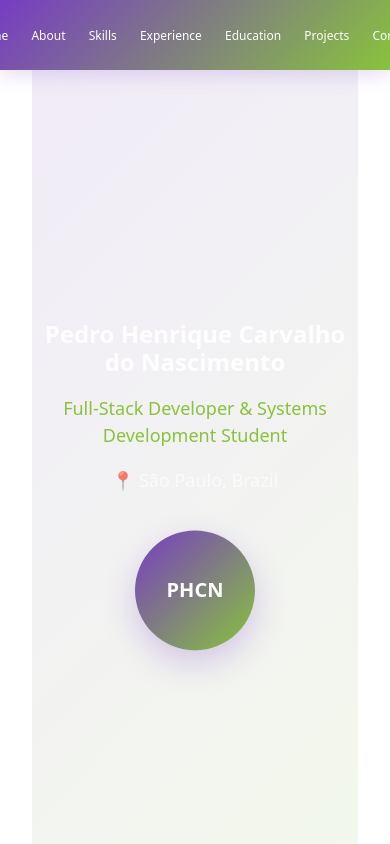
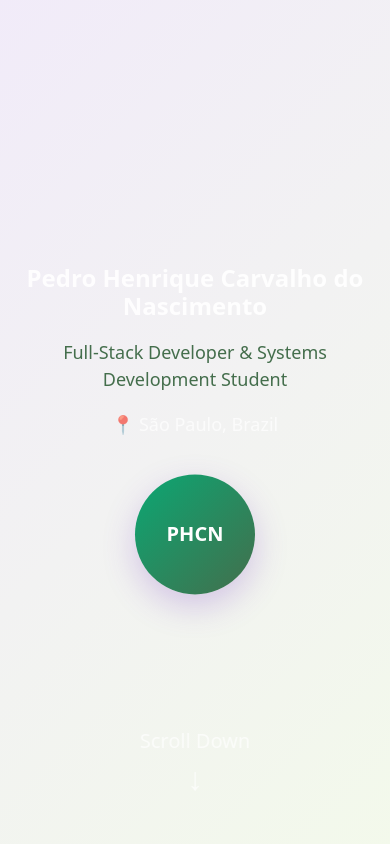
Before and after one commit to pedrohcnascimento/PortfolioPHCN, a React (Vite) app: page / in a window 390 px wide. Shown: the top 844 px of the page. Built offline with nearby package versions, Linux system fonts and the light colour scheme.

Commit message:
Dia 05/03/2026 tirando a topbar e melhorando o design do site

```diff
--- a/src/App.css
+++ b/src/App.css
@@ -1,9 +1,9 @@
 @import './variables.css';
 
 #root {
-  max-width: 1280px;
-  margin: 0 auto;
-  padding: var(--spacing-xl);
+  width: 100%;
+  margin: 0;
+  padding: 0;
   text-align: center;
 }
 
--- a/src/App.jsx
+++ b/src/App.jsx
@@ -3,12 +3,10 @@ import { BrowserRouter as Router, Routes, Route } from 'react-router-dom'
 import { SpeedInsights } from "@vercel/speed-insights/react"
 import { Analytics } from "@vercel/analytics/react"
 import Dashboard from './pages/dashboard/Dashboard'
-import Topbar from './components/topbar/Topbar'
 
 function AppContent(){
   return(
     <div className="AppContent">
-      <Topbar />
       <main className="main-content">
         <Routes>
           <Route path="/" element={<Dashboard />} />
--- a/src/components/topbar/Topbar.css
+++ /dev/null
@@ -1,92 +0,0 @@
-@import '../../variables.css';
-
-.topbar {
-    position: fixed;
-    top: 0;
-    left: 0;
-    right: 0;
-    width: 100%;
-    background: var(--gradient-primary);
-    box-shadow: 0 4px 20px rgba(119, 60, 195, 0.2);
-    z-index: 1000;
-    padding: 0;
-}
-
-.nav-list {
-    display: flex;
-    list-style: none;
-    margin: 0;
-    padding: 0 var(--spacing-lg);
-    height: 70px;
-    align-items: center;
-    justify-content: center;
-    gap: 0;
-}
-
-.nav-link {
-    background: none;
-    border: none;
-    color: var(--bg-light);
-    font-size: var(--font-size-base);
-    font-weight: var(--font-weight-medium);
-    padding: 0.75rem var(--spacing-lg);
-    cursor: pointer;
-    transition: all var(--transition-normal);
-    position: relative;
-    white-space: nowrap;
-}
-
-.nav-link::after {
-    content: '';
-    position: absolute;
-    bottom: 10px;
-    left: 50%;
-    width: 0;
-    height: 3px;
-    background-color: var(--accent-color);
-    transform: translateX(-50%);
-    transition: width var(--transition-normal);
-    border-radius: var(--radius-sm);
-}
-
-.nav-link:hover {
-    color: #f0f0f0;
-    background-color: rgba(255, 255, 255, 0.1);
-    border-radius: var(--radius-md);
-}
-
-.nav-link:hover::after {
-    width: 80%;
-}
-
-
-
-/* Responsive Design */
-@media (max-width: 768px) {
-    .nav-list {
-        padding: 0 var(--spacing-md);
-        gap: var(--spacing-sm);
-    }
-
-    .nav-link {
-        padding: 0.6rem 0.8rem;
-        font-size: var(--font-size-sm);
-    }
-
-    .topbar {
-        padding: 0;
-    }
-}
-
-@media (max-width: 480px) {
-    .nav-list {
-        overflow-x: auto;
-        padding: 0 0.5rem;
-        gap: 0.25rem;
-    }
-
-    .nav-link {
-        padding: 0.5rem 0.6rem;
-        font-size: 0.75rem;
-    }
-}
--- a/src/components/topbar/Topbar.jsx
+++ /dev/null
@@ -1,62 +0,0 @@
-import React, { useState, useEffect } from 'react';
-import './Topbar.css';
-
-export default function Topbar() {
-    const [activeSection, setActiveSection] = useState('hero');
-
-    const sections = [
-        { id: 'hero', label: 'Home' },
-        { id: 'about', label: 'About' },
-        { id: 'skills', label: 'Skills' },
-        { id: 'experience', label: 'Experience' },
-        { id: 'education', label: 'Education' },
-        { id: 'projects', label: 'Projects' },
-        { id: 'contact', label: 'Contact' },
-    ];
-
-    const scrollToSection = (sectionId) => {
-        const element = document.getElementById(sectionId);
-        if (element) {
-            const offsetTop = element.offsetTop - 70; // Account for fixed topbar height
-            window.scrollTo({
-                top: offsetTop,
-                behavior: 'smooth'
-            });
-        }
-    };
-
-    useEffect(() => {
-        const handleScroll = () => {
-            const scrollPosition = window.scrollY + 100; // Offset for better detection
-
-            for (let i = sections.length - 1; i >= 0; i--) {
-                const section = sections[i];
-                const element = document.getElementById(section.id);
-                if (element && element.offsetTop <= scrollPosition) {
-                    setActiveSection(section.id);
-                    break;
-                }
-            }
-        };
-
-        window.addEventListener('scroll', handleScroll);
-        return () => window.removeEventListener('scroll', handleScroll);
-    }, []);
-
-    return (
-        <nav className="topbar">
-            <ul className="nav-list">
-                {sections.map((section) => (
-                    <li key={section.id}>
-                        <button
-                            className={`nav-link ${activeSection === section.id ? 'active' : ''}`}
-                            onClick={() => scrollToSection(section.id)}
-                        >
-                            {section.label}
-                        </button>
-                    </li>
-                ))}
-            </ul>
-        </nav>
-    );
-}
--- a/src/index.css
+++ b/src/index.css
@@ -1,8 +1,8 @@
 @import './variables.css';
 
 :root {
-  --primary-color: #773cc3;
-  --accent-color: #88c33c;
+  --primary-color: #10B981;
+  --accent-color: #3A5A40;
 
   font-family: var(--font-family);
   line-height: 1.5;
@@ -48,7 +48,7 @@ button {
   font-size: var(--font-size-base);
   font-weight: var(--font-weight-medium);
   font-family: inherit;
-  background-color: #1a1a1a;
+  background-color: #0B0F0C;
   cursor: pointer;
   transition: border-color var(--transition-fast);
 }
--- a/src/pages/dashboard/Dashboard.css
+++ b/src/pages/dashboard/Dashboard.css
@@ -26,12 +26,15 @@ section.visible {
 
 /* Hero Section */
 .hero-section {
-  padding: var(--spacing-2xl) var(--spacing-xl);
+  padding: 0 var(--spacing-xl) var(--spacing-2xl);
   background: linear-gradient(135deg, rgba(119, 60, 195, 0.1) 0%, rgba(136, 195, 60, 0.1) 100%);
   margin-bottom: 0;
   min-height: 100vh;
   display: flex;
   align-items: center;
+  width: 100%;
+  box-sizing: border-box;
+  position: relative;
 }
 
 .hero-content {
@@ -83,6 +86,30 @@ section.visible {
   color: var(--bg-light);
   box-shadow: var(--shadow-xl);
   animation: float 3s ease-in-out infinite;
+}
+
+.scroll-indicator {
+  position: absolute;
+  bottom: var(--spacing-xl);
+  left: 50%;
+  transform: translateX(-50%);
+  text-align: center;
+  color: var(--text-light);
+  font-size: var(--font-size-xl);
+  opacity: 0.8;
+  font-weight: var(--font-weight-medium);
+}
+
+.arrow {
+  font-size: var(--font-size-3xl);
+  margin-top: var(--spacing-sm);
+  animation: bounce 2s infinite;
+}
+
+@keyframes bounce {
+  0%, 20%, 50%, 80%, 100% { transform: translateY(0); }
+  40% { transform: translateY(-10px); }
+  60% { transform: translateY(-5px); }
 }
 
 @keyframes float {
@@ -174,7 +201,7 @@ section.visible {
 
 /* Content Sections */
 .content-section {
-  padding: var(--spacing-2xl) 0;
+  padding: var(--spacing-2xl) var(--spacing-xl);
   min-height: 100vh;
   display: flex;
   flex-direction: column;
@@ -208,6 +235,7 @@ section.visible {
 .about-content {
   max-width: 800px;
   margin: 0 auto;
+  padding: 0;
 }
 
 .about-text {
@@ -238,6 +266,7 @@ section.visible {
 }
 
 .skill-category {
+  /* lighter accent background for readability */
   background: rgba(26, 26, 26, 0.5);
   padding: var(--spacing-lg);
   border-radius: var(--radius-lg);
@@ -247,13 +276,13 @@ section.visible {
 
 .skill-category:hover {
   transform: translateY(-8px) scale(1.02);
-  box-shadow: var(--shadow-lg), 0 0 20px rgba(136, 195, 60, 0.2);
-  border-color: var(--accent-color);
+  box-shadow: var(--shadow-lg), 0 0 20px rgba(58, 90, 64, 0.2);
+  border-color: var(--primary-color);
   animation: subtle-rotate 3s ease-in-out infinite;
 }
 
 .skill-category h3 {
-  color: var(--accent-color);
+  color: var(--text-light);
   font-size: var(--font-size-lg);
   margin-bottom: var(--spacing-md);
   font-weight: var(--font-weight-semibold);
@@ -266,22 +295,22 @@ section.visible {
 }
 
 .skill-tag {
-  background: rgba(136, 195, 60, 0.1);
-  color: var(--accent-color);
+  background: rgba(119, 60, 195, 0.1);
+  color: var(--primary-color);
   padding: var(--spacing-xs) var(--spacing-sm);
   border-radius: var(--radius-md);
   font-size: var(--font-size-sm);
   font-weight: var(--font-weight-medium);
-  border: 1px solid rgba(136, 195, 60, 0.3);
+  border: 1px solid rgba(119, 60, 195, 0.3);
   transition: all var(--transition-fast);
   position: relative;
 }
 
 .skill-tag:hover {
-  background: var(--primary-color);
+  background: var(--accent-color);
   color: var(--text-light);
   transform: scale(1.1);
-  box-shadow: 0 0 15px rgba(136, 195, 60, 0.5);
+  box-shadow: 0 0 12px rgba(119, 60, 195, 0.4);
 }
 
 /* Experience Section */
@@ -329,13 +358,13 @@ section.visible {
 }
 
 .experience-type.professional {
-  background: rgba(119, 60, 195, 0.2);
+  background: rgba(16, 185, 129, 0.2);
   color: var(--primary-color);
   border: 1px solid var(--primary-color);
 }
 
 .experience-type.academic {
-  background: rgba(119, 60, 195, 0.2);
+  background: rgba(16, 185, 129, 0.2);
   color: var(--primary-color);
   border: 1px solid var(--primary-color);
 }
@@ -393,7 +422,7 @@ section.visible {
 .experience-link {
   color: var(--accent-color);
   text-decoration: none;
-  font-weight: var(--font-weight-medium);
+  font-weight: var(--font-weight-semibold);
   transition: all var(--transition-fast);
   display: inline-flex;
   align-items: center;
@@ -449,16 +478,15 @@ section.visible {
 }
 
 .education-status.completed {
-  background: rgba(136, 195, 60, 0.2);
-  color: var(--accent-color);
-  border: 1px solid var(--accent-color);
-  animation: glow-pulse 2s ease-in-out infinite;
+  background: rgba(16, 185, 129, 0.2);
+  color: var(--primary-color);
+  border: 1px solid var(--primary-color);
 }
 
 .education-status.in-progress {
-  background: rgba(119, 60, 195, 0.2);
-  color: var(--primary-color);
-  border: 1px solid var(--primary-color);
+  background: rgba(245, 158, 11, 0.2);
+  color: #f59e0b;
+  border: 1px solid #f59e0b;
   animation: pulse-glow 2s ease-in-out infinite;
 }
 
@@ -516,7 +544,7 @@ section.visible {
 .project-link {
   color: var(--accent-color);
   text-decoration: none;
-  font-weight: var(--font-weight-medium);
+  font-weight: var(--font-weight-semibold);
   transition: all var(--transition-fast);
   display: inline-flex;
   align-items: center;
--- a/src/pages/dashboard/Dashboard.jsx
+++ b/src/pages/dashboard/Dashboard.jsx
@@ -111,6 +111,10 @@ export default function Dashboard() {
               <span>PHCN</span>
             </div>
           </div>
+        </div>
+        <div className="scroll-indicator">
+          <span>Scroll Down</span>
+          <div className="arrow">↓</div>
         </div>
       </section>
 
--- a/src/variables.css
+++ b/src/variables.css
@@ -1,20 +1,20 @@
 :root {
   /* Brand Colors */
-  --primary-color: #773cc3;
-  --accent-color: #88c33c;
+  --primary-color: #0ba773;
+  --accent-color: #446e4c;
 
   /* Neutral Colors */
-  --bg-dark: #1a1a1a;
+  --bg-dark: #0b0f0c;
   --bg-light: #ffffff;
   --text-light: rgba(255, 255, 255, 0.87);
   --text-dark: #213547;
   --border-color: #e0e0e0;
 
   /* Semantic Colors */
-  --success: #88c33c;
+  --success: #10B981;
   --warning: #f59e0b;
   --error: #ef4444;
-  --info: #773cc3;
+  --info: #3A5A40;
 
   /* Shadows */
   --shadow-sm: 0 2px 8px rgba(0, 0, 0, 0.1);
```
